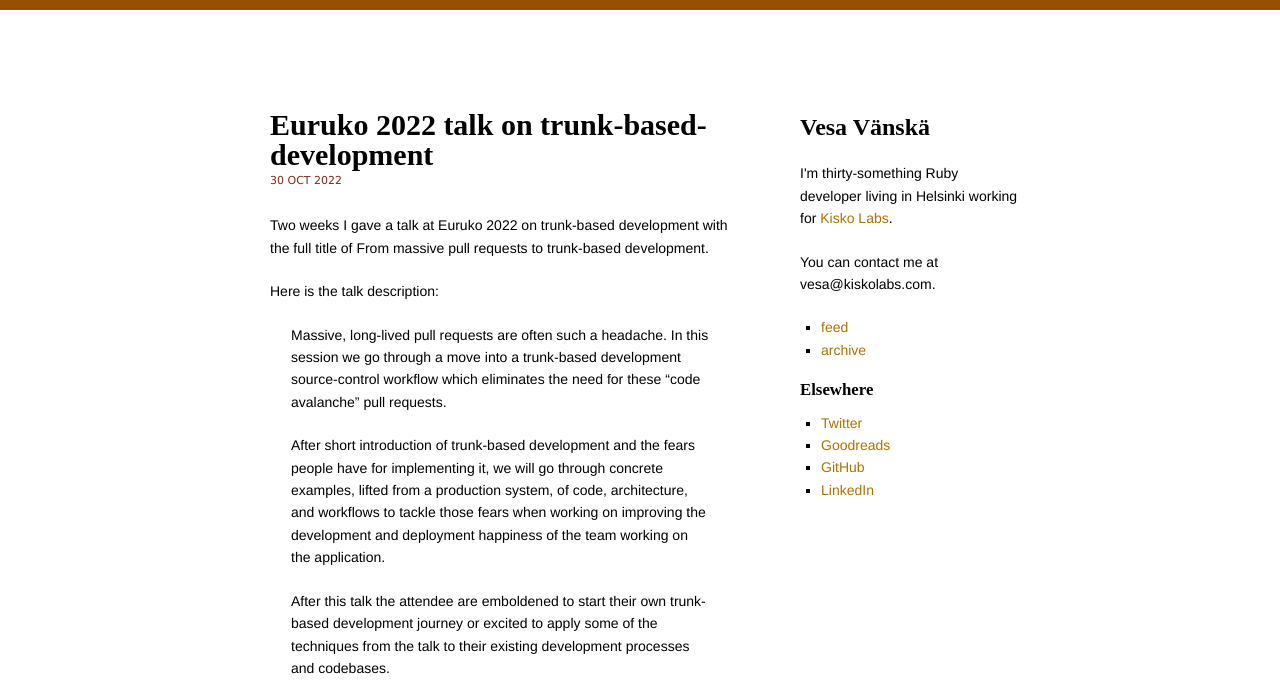
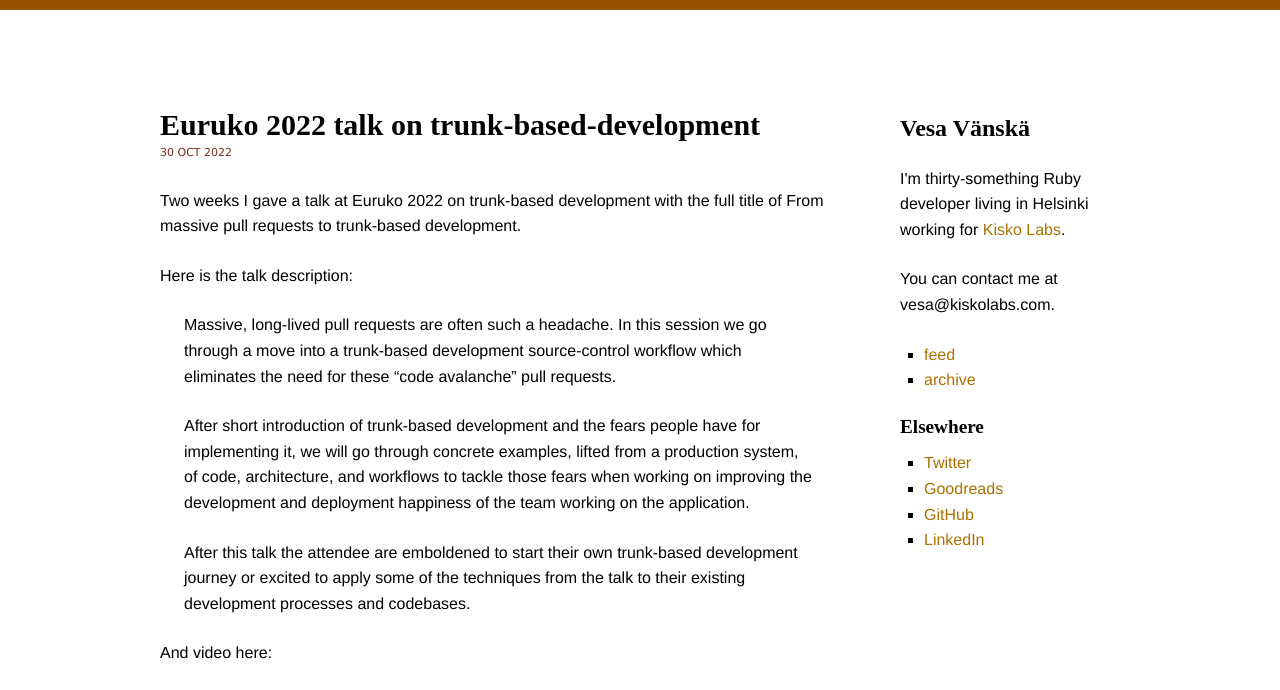
Before and after one commit to vesan/vesan.github.com, a Jekyll site: the page built from index.html, in a window 1280 px wide. Shown: the top 690 px of the page. Built offline with Jekyll 4.4.1, drawn with Linux system fonts in a browser that asks for light colours; nearby versions of some CDN libraries; comment, search, counter and statistics services are not loaded; grey boxes are pictures that could not be loaded.

Commit message:
Style: Wider layout, larger font

```diff
--- a/css/screen.css
+++ b/css/screen.css
@@ -1,22 +1,74 @@
 @import "boilerplate.css";
 
-body {background: #FFF; color: #000; font: 14px verdana, sans-serif;  border-top: 10px solid #965000; margin: 0; line-height: 1.6em; padding-top: 40px; padding-bottom: 40px;}
-sup a {padding: 0.5em;}
+body {
+  background: #fff;
+  color: #000;
+  font: 16px verdana, sans-serif;
+  border-top: 10px solid #965000;
+  margin: 0;
+  line-height: 1.6em;
+  padding-top: 40px;
+  padding-bottom: 40px;
+}
+sup a {
+  padding: 0.5em;
+}
 
 /* Typography */
-h1, h2, h3, h4, h5, h6 {font-family: Didot, Bodoni, 'Times New Roman', serif;}
-h1 {font-size: 30px; margin-top: 2em;}
-#content h1 {margin-bottom: 0;}
-h1 a, h2 a {color: #000;}
-h2 {font-size: 24px; margin-top: 0.25em; margin-bottom: 1em;}
-a {color:#AB7200;}
-ul {list-style-type: square;}
-hr {border-style: none; height: 1px; background: #965000; margin: 2em 0;}
+h1,
+h2,
+h3,
+h4,
+h5,
+h6 {
+  font-family: Didot, Bodoni, "Times New Roman", serif;
+}
+h1 {
+  font-size: 30px;
+  margin-top: 2em;
+}
+#content h1 {
+  margin-bottom: 0;
+}
+h1 a,
+h2 a {
+  color: #000;
+}
+h2 {
+  font-size: 24px;
+  margin-top: 0.25em;
+  margin-bottom: 1em;
+}
+a {
+  color: #ab7200;
+}
+ul {
+  list-style-type: square;
+}
+hr {
+  border-style: none;
+  height: 1px;
+  background: #965000;
+  margin: 2em 0;
+}
 
 /* Layout */
-#wrapper { margin: 20px auto; width: 740px; position: relative;}
-#content { margin-left: 0; margin-right: 280px;}
-#sidebar { width: 220px; float: right; top: 0px; left: 530px; position: absolute;}
+#wrapper {
+  margin: 20px auto;
+  width: 960px;
+  position: relative;
+}
+#content {
+  margin-left: 0;
+  margin-right: 280px;
+}
+#sidebar {
+  width: 220px;
+  float: right;
+  top: 0px;
+  right: 0px;
+  position: absolute;
+}
 
 .banner {
   margin-bottom: 1.5em;
@@ -25,24 +77,49 @@ hr {border-style: none; height: 1px; background: #965000; margin: 2em 0;}
   font-weight: bold;
 }
 
-.post {border-bottom: 1px solid #965000;}
+.post {
+  border-bottom: 1px solid #965000;
+}
 .post img {
   margin: 1em auto;
   display: block;
   max-width: 100%;
 }
-.post_information {font-size: 11px; color: #7D2C15; margin-bottom: 2em;}
-.copyright {margin-top: 4em; font-size: 11px;}
+.post_information {
+  font-size: 11px;
+  color: #7d2c15;
+  margin-bottom: 2em;
+}
+.copyright {
+  margin-top: 4em;
+  font-size: 11px;
+}
 
-#archive_link {display: block; margin-top: 2em;}
+#archive_link {
+  display: block;
+  margin-top: 2em;
+}
 
-#footnotediv {background: #fff; border: 1px solid #999; padding: 1em;}
-#footnotediv p {display: inline;}
-.footnotes ol li p {display: inline;}
+#footnotediv {
+  background: #fff;
+  border: 1px solid #999;
+  padding: 1em;
+}
+#footnotediv p {
+  display: inline;
+}
+.footnotes ol li p {
+  display: inline;
+}
 
-#disqus_thread {margin-top: 4em;}
+#disqus_thread {
+  margin-top: 4em;
+}
 
-#sidebar h3 { font-size: 1.2em; margin-bottom: 0.75em; }
+#sidebar h3 {
+  font-size: 1.2em;
+  margin-bottom: 0.75em;
+}
 
 #footnote_box {
   font-size: 14px;
@@ -55,15 +132,16 @@ hr {border-style: none; height: 1px; background: #965000; margin: 2em 0;}
   box-shadow: 0px 0px 5px #888;
 }
 
-@media only screen and (max-width: 767px) {
+@media only screen and (max-width: 1024px) {
   body {
     border-top-width: 0px;
   }
 
-	#wrapper {
-		width: 436px;
-		padding: 0 22px;
-	}
+  #wrapper {
+    width: auto;
+    max-width: 740px;
+    padding: 0 32px;
+  }
 
   #sidebar {
     width: 100%;
@@ -78,4 +156,8 @@ hr {border-style: none; height: 1px; background: #965000; margin: 2em 0;}
   #content {
     margin-right: 0;
   }
+
+  .post {
+    font-size: 18px;
+  }
 }
```
